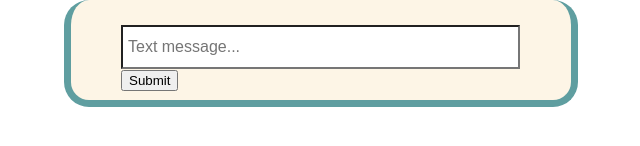
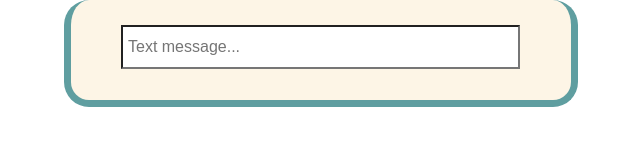
Before and after one commit to akienzle32/chat, a React (Create React App) app: page / in a window 1280 px wide. Shown: the part 396-542 px from the top of the page, without its empty margins (319-959 px from the left). Built offline with nearby package versions, Linux system fonts and the light colour scheme.

Commit message:
removed submit button, added enter functionality

```diff
--- a/src/ChatPrompt.jsx
+++ b/src/ChatPrompt.jsx
@@ -40,18 +40,19 @@ const currentMessage = {
 var i = 0;
 var messageLog = Array();
 
-function myInput(){
+function myInput(e){
+	if (e.key==='Enter'){
 		messageLog[i] = document.getElementById("chat-input").value;
  		i++;
  		document.getElementById("chat-input").value = "";
 
    			var lastMessage = "";
-   for (var j=0; j < messageLog.length; j++)
-   {
+   			for (var j=0; j < messageLog.length; j++){
      		lastMessage += messageLog[j] + "<br/><br/>";
   			}
  			document.getElementById("chat-log").innerHTML = lastMessage;
 	}
+};
 
 export const Prompt = () => {
 	return (
@@ -61,8 +62,7 @@ export const Prompt = () => {
 				<div id="chat-log"></div>
 			</div>
 			<div style={lowerBox}>
-				<input type="text" id="chat-input" style={currentMessage} placeHolder="Text message..."></input>
-				<button id="submit-btn" onClick={myInput}>Submit</button>
+				<input type="text" id="chat-input" style={currentMessage} onKeyUp={myInput} placeHolder="Text message..."></input>
 			</div>
 		</body>
 	);
```
Lines whose indentation alone changed are shown as unchanged.
